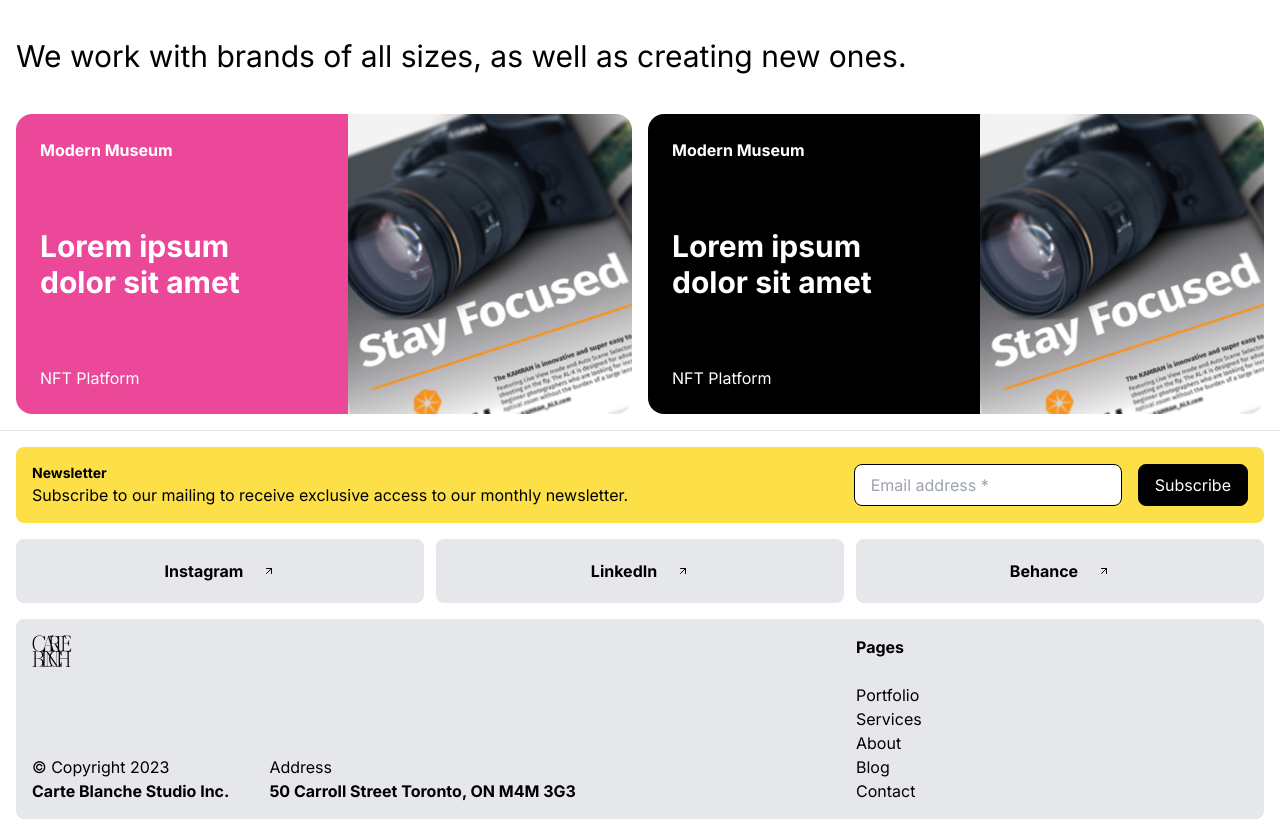
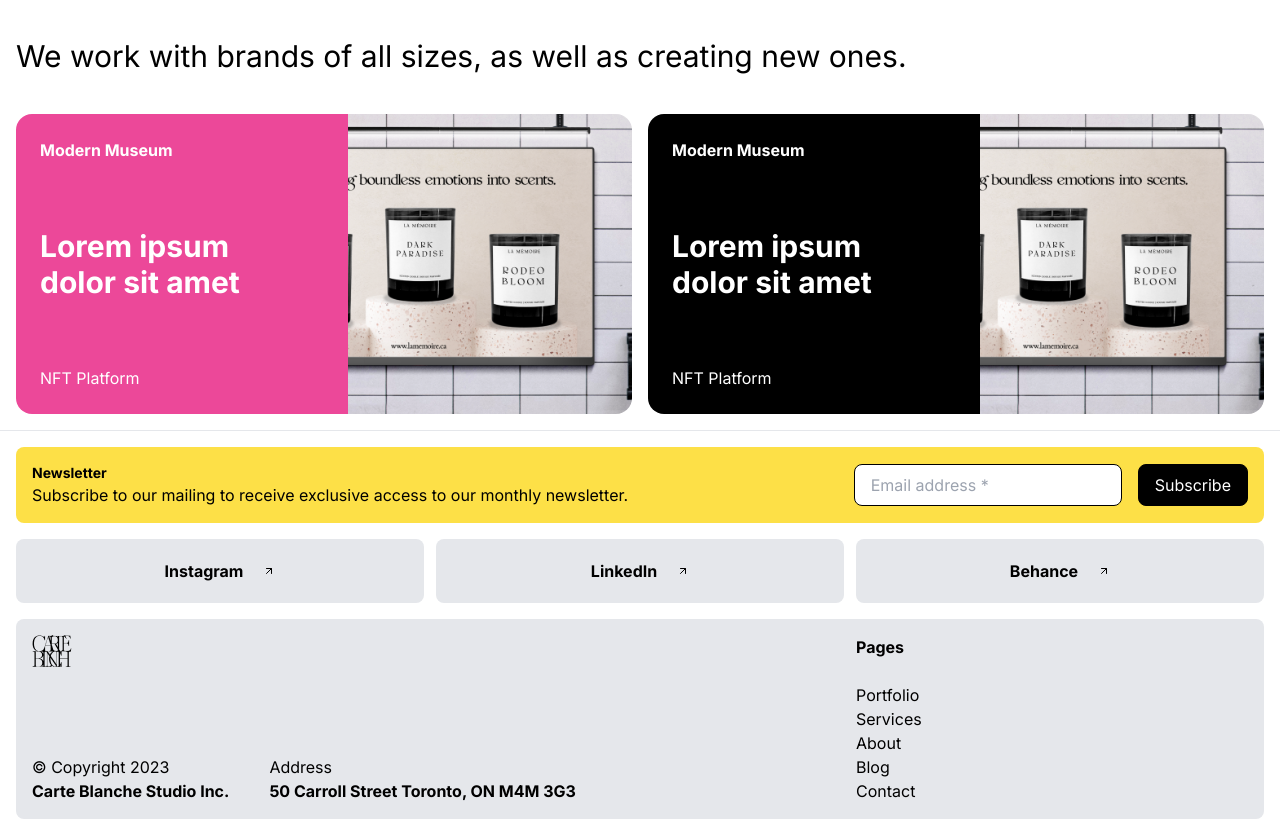
Before and after one commit to Asraful-code235/portfolio_v1, a Next.js app: page / in a window 1280 px wide. Shown: the part 1569-2404 px from the top of the page. Built offline with nearby package versions, Linux system fonts and the light colour scheme.

Commit message:
Update product placeholder

```diff
--- a/components/ui/Card.jsx
+++ b/components/ui/Card.jsx
@@ -1,6 +1,6 @@
 import Image from "next/image";
 import { cn } from "@/lib/utils";
-import { imagePlaceholder } from "@/public/images";
+import { productPlaceholder } from "@/public/images";
 
 export default function Card({ className }) {
   return (
@@ -20,7 +20,7 @@ export default function Card({ className }) {
 
       <div className="flex-1">
         <Image
-          src={imagePlaceholder}
+          src={productPlaceholder}
           alt="placeholder"
           className="w-full h-[300px] object-cover"
         />
--- a/public/images/index.js
+++ b/public/images/index.js
@@ -4,7 +4,7 @@ import logos from "./logos.png";
 import mm from "./mm.png";
 import nike from "./nike.png";
 import nm from "./nm.png";
-import imagePlaceholder from "./image-placeholder.jpg";
+import productPlaceholder from "./product-placeholder.png";
 import logo from "./logo.png";
 
-export { fresh, fourSeasons, logos, mm, nike, nm, imagePlaceholder, logo };
+export { fresh, fourSeasons, logos, mm, nike, nm, productPlaceholder, logo };
```
Also changed, not shown: public/images/image-placeholder.jpg (deleted), public/images/product-placeholder.png (added).
